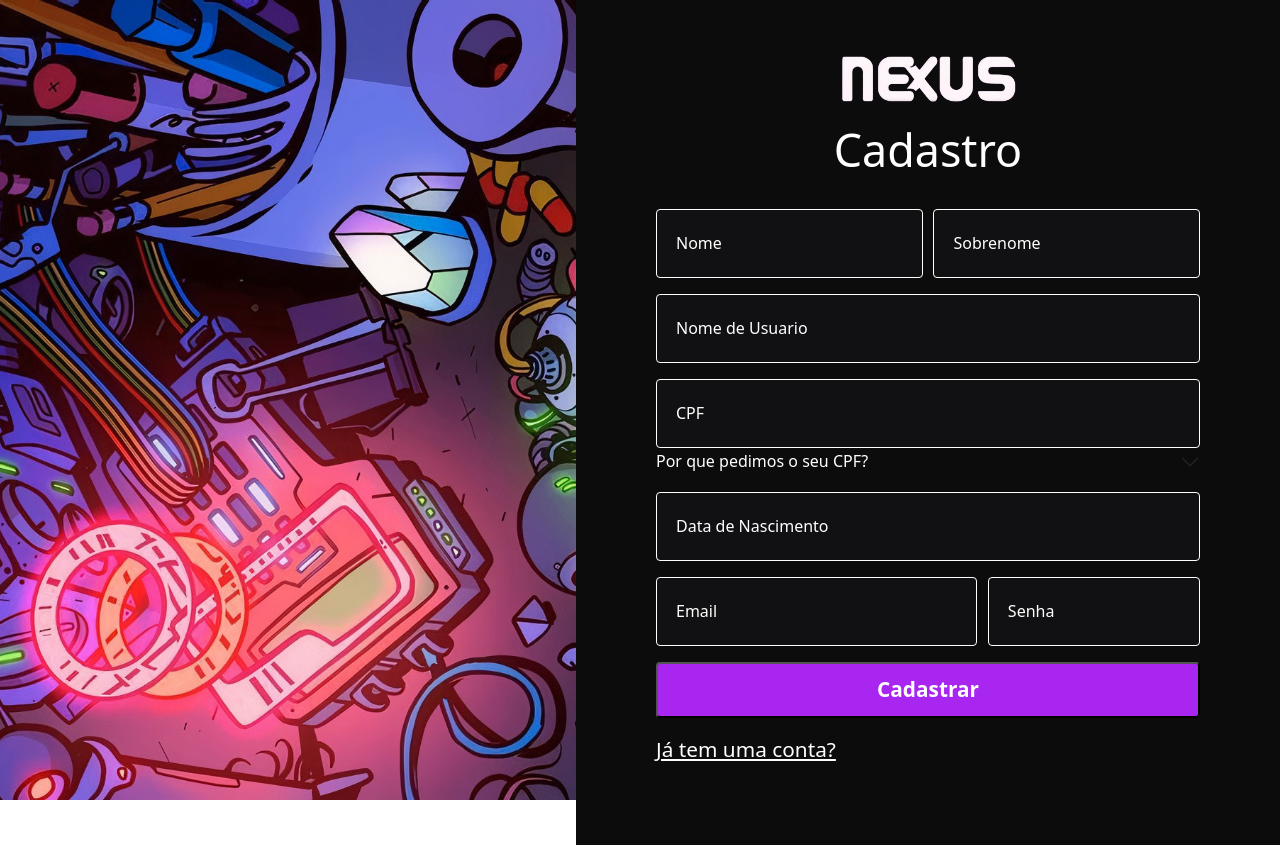
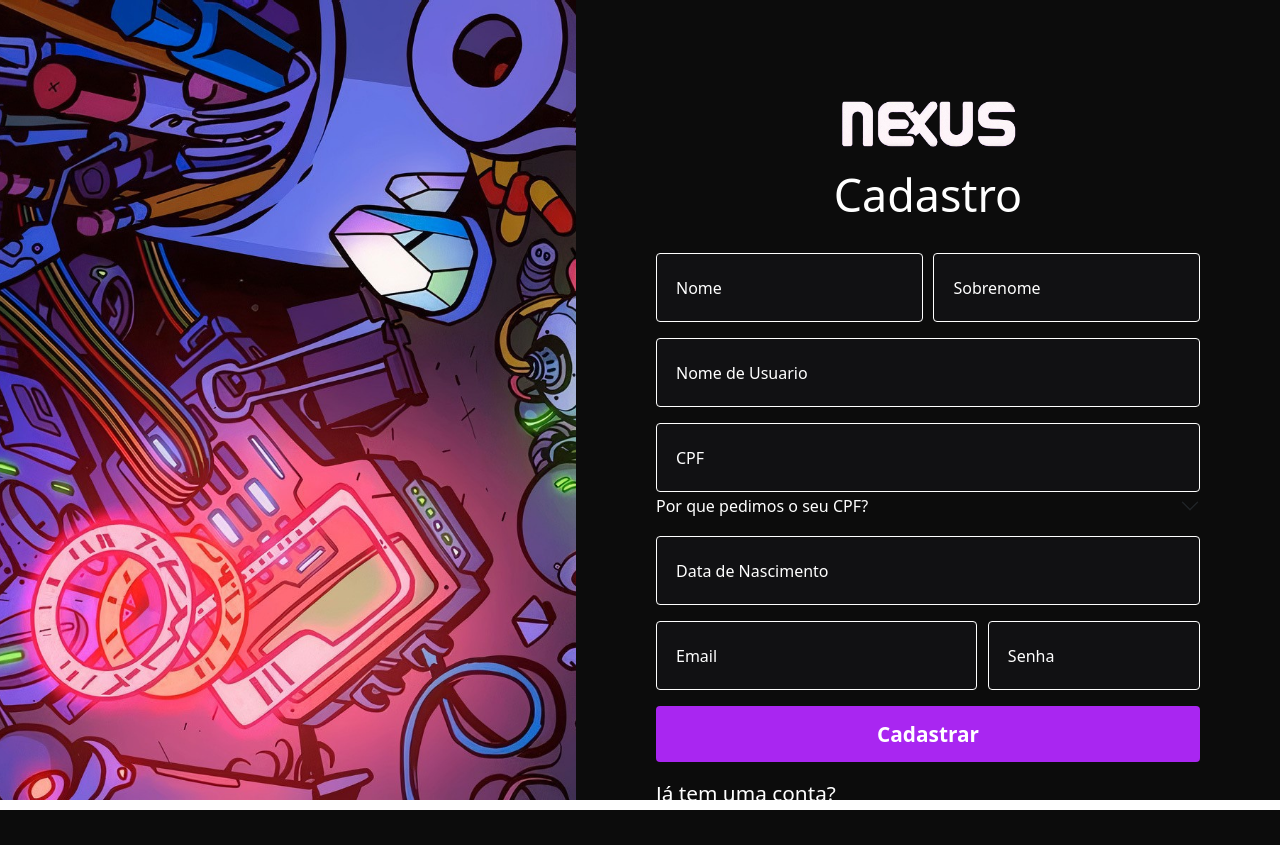
Before and after one commit to FelipeFLX/Nexus, a PHP site: page /views/user/cadastro.php in a window 1280 px wide. After the commit the page ends 810 px from the top, so only its background shows below. Run offline with PHP 8.4, Linux system fonts and the light colour scheme.

Commit message:
Ajuste da tela de cadastro :/

```diff
--- a/public/css/login.css
+++ b/public/css/login.css
@@ -12,6 +12,7 @@ body{
 
 .form-container{
   background-color: #0C0C0C;
+  height: 100%;
   width: 55%;
   padding: 5rem;
   /*border-radius: 0.5rem;*/
@@ -95,6 +96,7 @@ body{
   color: white;
   font-size: 130%;
   font-weight: bold;
+  border: none;
 }
 
 .link{
```
